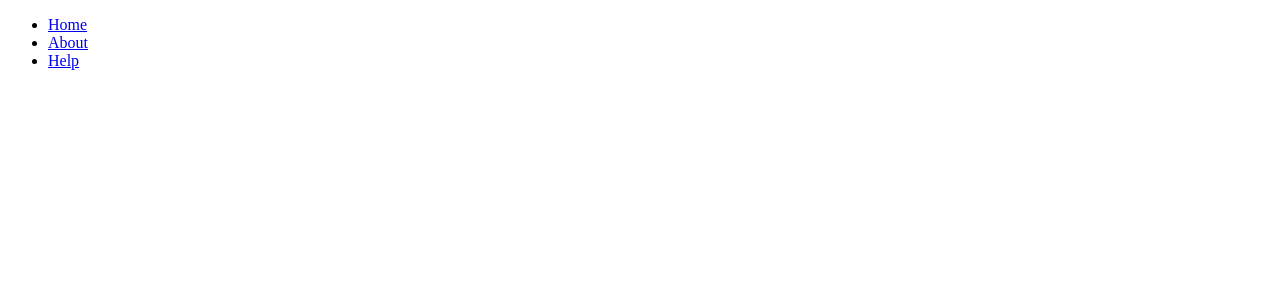
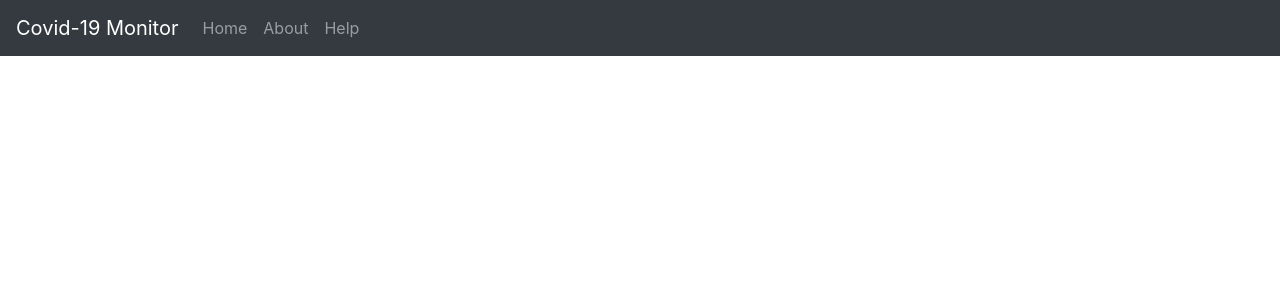
Before and after one commit to amit-banerjee-03/covid-19, a React (Create React App) app: page /country in a window 1280 px wide. Shown: the top 300 px of the page. Built offline with nearby package versions, Linux system fonts and the light colour scheme.

Commit message:
Bootstrap added

```diff
--- a/package.json
+++ b/package.json
@@ -6,7 +6,9 @@
     "@testing-library/jest-dom": "^4.2.4",
     "@testing-library/react": "^9.5.0",
     "@testing-library/user-event": "^7.2.1",
+    "bootstrap": "^4.4.1",
     "react": "^16.13.1",
+    "react-bootstrap": "^1.0.0",
     "react-dom": "^16.13.1",
     "react-router-dom": "^5.1.2",
     "react-scripts": "3.4.1",
--- a/src/includes/header.js
+++ b/src/includes/header.js
@@ -1,21 +1,19 @@
 import React, { Component } from 'react';
 import { Link } from 'react-router-dom';
+import { Navbar, Nav} from 'react-bootstrap'
 
 const NavBar = () => {
     return (
-        <nav>
-            <ul>
-                <li>
-                    <Link to="/">Home</Link>
-                </li>
-                <li>
-                    <Link to="/about">About</Link>
-                </li>
-                <li>
-                    <Link to="/help">Help</Link>
-                </li>
-            </ul>
-        </nav>
+        <>
+            <Navbar bg="dark" variant="dark">
+                <Navbar.Brand href="#home">Covid-19 Monitor</Navbar.Brand>
+                <Nav className="mr-auto">
+                    <Nav.Link href="/">Home</Nav.Link>
+                    <Nav.Link href="/about">About</Nav.Link>
+                    <Nav.Link href="/help">Help</Nav.Link>
+                </Nav>
+            </Navbar>
+        </>
     );
 }
 
--- a/src/index.js
+++ b/src/index.js
@@ -2,6 +2,8 @@ import React, { Component } from 'react';
 import ReactDOM, { render } from 'react-dom';
 import Home from './pages/home';
 import NavBar from './includes/header';
+import 'bootstrap/dist/css/bootstrap.min.css';
+
 import {
   BrowserRouter as Router,
   Route
```
Also changed, not shown: 1 other file (tests, documents, lock files or other folders).
